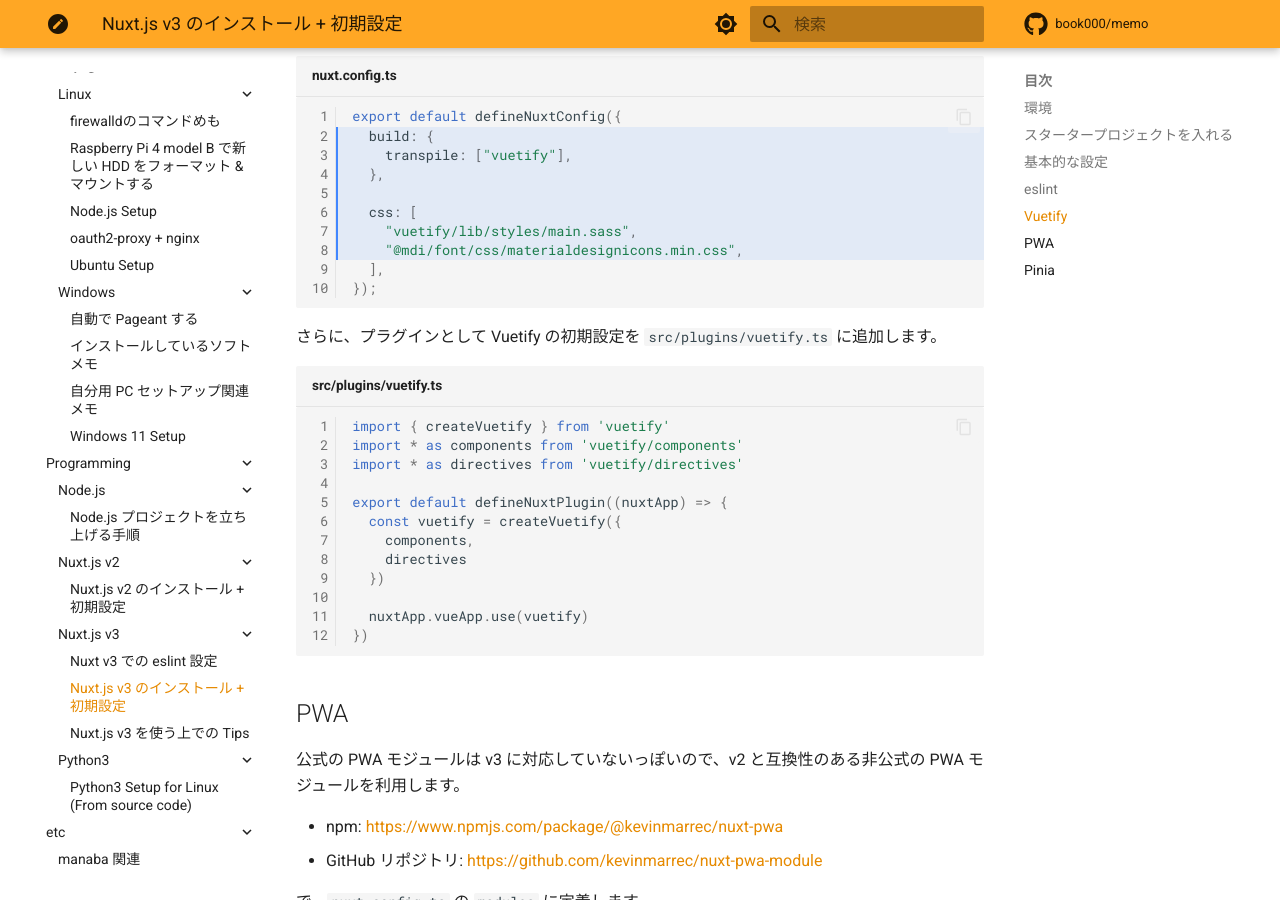
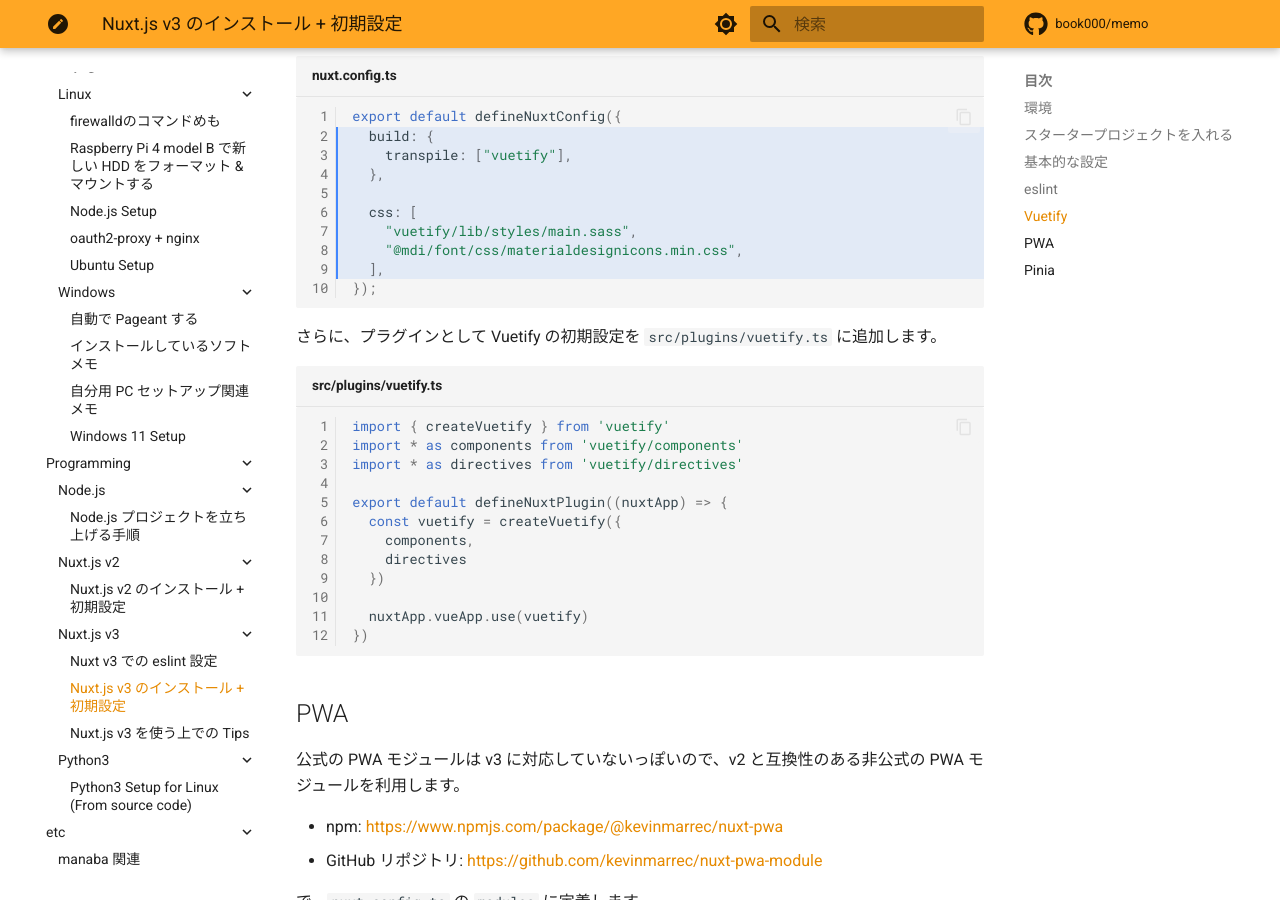
Before and after one commit to book000/memo, an MkDocs documentation site: the page built from docs/programming/nuxtjs3/installation.md, in a window 1280 px wide and 900 px high, scrolled down 4739 px. Built offline with MkDocs 1.6.1 and Material for MkDocs 9.7.7, drawn with Linux system fonts in a browser that asks for light colours; comment, search, counter and statistics services are not loaded.

Commit message:
fix: ハイライト位置を修正

````diff
--- a/docs/programming/nuxtjs3/installation.md
+++ b/docs/programming/nuxtjs3/installation.md
@@ -212,7 +212,7 @@
 
 `nuxt.config.ts` の `build` と `css` に以下の設定をします。
 
-```typescript title="nuxt.config.ts" linenums="1" hl_lines="2-8"
+```typescript title="nuxt.config.ts" linenums="1" hl_lines="2-9"
 export default defineNuxtConfig({
   build: {
     transpile: ["vuetify"],
````
